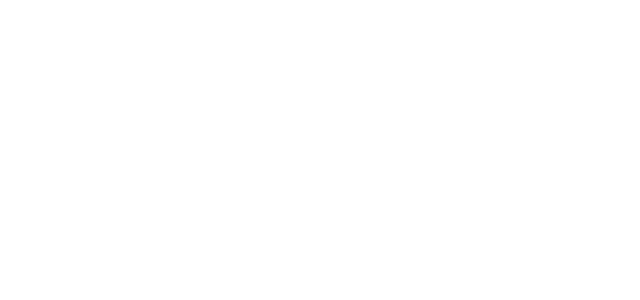
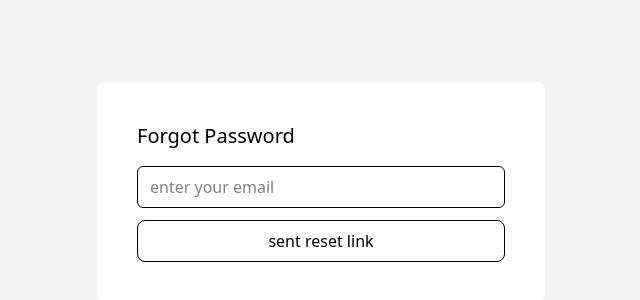
Before and after one commit to MuhammadDilshad532/ecommerce-redux-api-practice, a React (Vite) app: page /forgot-password in a window 1280 px wide. Before the commit this address had no page. Shown: the part 208-508 px from the top of the page, without its empty margins (319-959 px from the left). Built offline with nearby package versions, Linux system fonts and the light colour scheme.

Commit message:
forgot password

```diff
--- a/src/Api/Auth/Auth.jsx
+++ b/src/Api/Auth/Auth.jsx
@@ -12,6 +12,9 @@
   static verifyOtp(data) {
     return axiosClient.post("/auth/verify-otp", data);
   }
+  static ForgotPassword (data){
+    return axiosClient.post("/auth/forgot-password" , data)
+  }
 }
 
 export default AuthApi;
--- /dev/null
+++ b/src/Components/Auth/ForgotPassword.jsx
@@ -0,0 +1,51 @@
+import React from 'react'
+import { useState } from 'react'
+import AuthApi from '../../Api/Auth/Auth'
+
+const ForgotPassword = () => {
+    const [email, setEmail] = useState("")
+    const [loading, setLoading] = useState(false)
+    const [error, setError] = useState("")
+    const [message, setMessage] = useState("")
+
+    const handleSubmit = async (e) => {
+        e.preventDefault();
+        setLoading(true)
+        setError("")
+        setMessage("");
+        try {
+            const res = await AuthApi.ForgotPassword({email});
+            setMessage("Password reset email sent successfully ")
+        } catch (err) {
+            setError(
+                err.response?.data?.message || "Something went wrong "
+            )
+        } finally {
+            setLoading(false)
+        }
+    }
+    return (
+        <div className='min-h-screen flex  items-center justify-center bg-gray-100 py-12 px-4 '>
+            <div className='max-w-md w-full bg-white p-10 rounded-lg'>
+                <form onSubmit={handleSubmit} className='flex flex-col space-y-3'>
+                    <h1 className='text-xl'>Forgot Password</h1>
+                    <input
+                        type="email"
+                        placeholder='enter your email'
+                        value={email}
+                        onChange={(e) => setEmail(e.target.value)}
+                        required
+                        className="mt-1  w-full px-3 py-2 border rounded-md  focus:outline-none "
+                    />
+                    <button type='submit' disabled={loading} className='border p-2 rounded-lg'>
+                        {loading ? " sending..." : "sent reset link"}
+                    </button>
+                    {message && <p className='text-green-600'>{message}</p>}
+                    {error && <p className='text-red-600'>{error}</p>}
+                </form>
+            </div>
+        </div>
+    )
+}
+
+export default ForgotPassword
--- a/src/Components/Auth/Login.jsx
+++ b/src/Components/Auth/Login.jsx
@@ -80,6 +80,7 @@
                             required
                             className="w-full px-3 py-2 border rounded"
                         />
+                        <Link to="/forgot-password" className='text-blue-600'>Forgot Password</Link>
                     </div>
 
                     <button type="submit" className="w-full py-2 px-4 border rounded-2xl">
@@ -88,7 +89,7 @@
 
                     <div className="text-center text-sm">
                         <span>Don't have an account? </span>
-                        <Link to="/signup">Sign up here</Link>
+                        <Link to="/signup" className='text-blue-600'>Sign up here</Link>
                     </div>
                 </form>
             </div>
--- a/src/Components/Routes/AppRouter.jsx
+++ b/src/Components/Routes/AppRouter.jsx
@@ -4,6 +4,7 @@
 import SignUp from '../Auth/SignUp'
 import Home from '../Home/Home'
 import VerifyOtp from '../Auth/VerifyOtp'
+import ForgotPassword from '../Auth/ForgotPassword'
 
 const AppRouter = () => {
   const currentUser = useSelector(state => state.auth.currentUser);
@@ -13,7 +14,7 @@
       <Route path="/login" element={<Login />} />
       <Route path="/signup" element={<SignUp />} />
       <Route path='/verifyotp' element={<VerifyOtp />} />
-
+      <Route path='/forgot-password' element={<ForgotPassword />} />
       <Route
         path="/"
         element={
```
